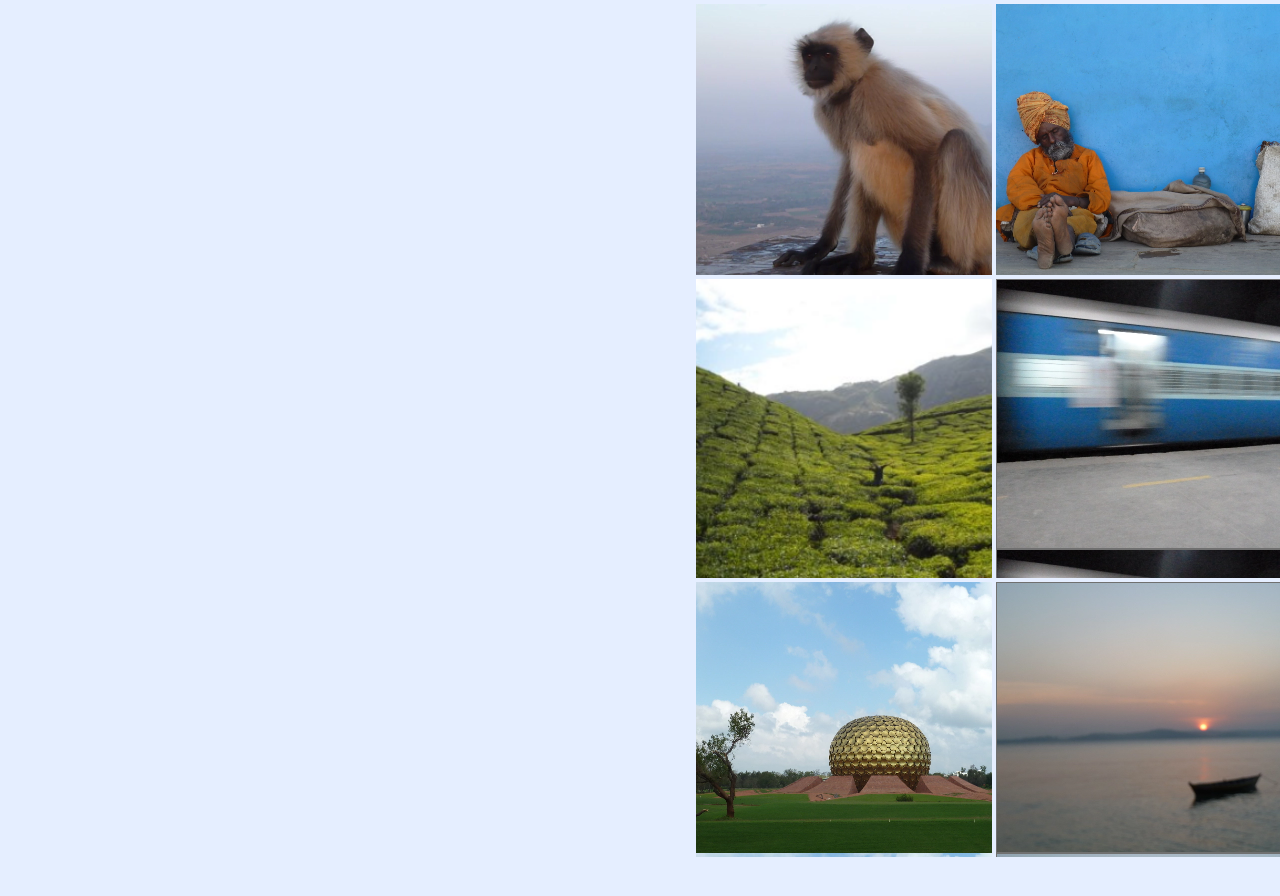
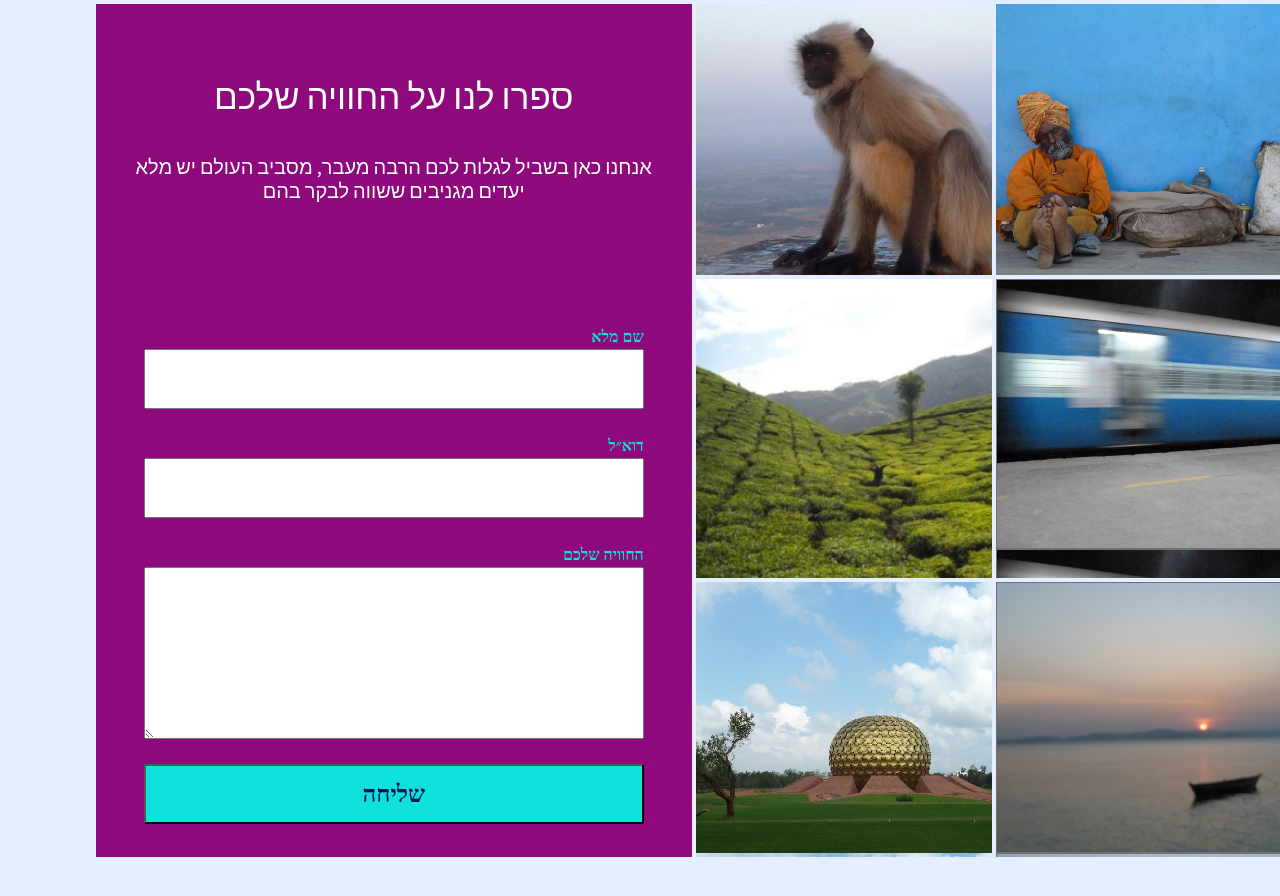
Before and after one commit to FirasQaissi/FirasQaissi, a plain HTML site: page Projects 1-6/project5/porject5.html in a window 1280 px wide. Shown: the part 908-1804 px from the top of the page. Drawn offline with nearby package versions, Linux system fonts and the light colour scheme.

Commit message:
tableform

```diff
--- a/Projects 1-6/project5/porject5.html
+++ b/Projects 1-6/project5/porject5.html
@@ -11,6 +11,7 @@
     <link rel="preconnect" href="https://fonts.googleapis.com">
     <link rel="preconnect" href="https://fonts.gstatic.com" crossorigin>
     <link href="https://fonts.googleapis.com/css2?family=Assistant:wght@200..800&display=swap" rel="stylesheet">
+    <link href="https://fonts.googleapis.com/css2?family=Heebo:wght@100..900&display=swap" rel="stylesheet" />
 </head>
 
 <body>
@@ -26,6 +27,7 @@
                 <div class="text1">
 
                     <h1>לגלות את העולם</h1>
+                    <h4>אנחנו כאן בשביל לגלות לכם הרבה מעבר, מסביב העולם יש מלא יעדים מגניבים ששווה לבקר בהם</h4>
 
 
                 </div>
@@ -40,7 +42,19 @@
 
 
                 <div class="form">
+                    <h1>ספרו לנו על החוויה שלכם</h1>
+                    <h3>אנחנו כאן בשביל לגלות לכם הרבה מעבר, מסביב העולם יש מלא יעדים מגניבים ששווה לבקר בהם</h3>
 
+                    <form class="table-form" action="">
+
+                        <label for="">שם מלא</label>
+                        <input type="text">
+                        <label for=""> דוא״ל</label>
+                        <input type="email">
+                        <label for="">החוויה שלכם</label>
+                        <textarea name="" id="area"></textarea>
+                        <input id="submit" type="submit" value="שליחה">
+                    </form>
 
 
                 </div>
--- a/Projects 1-6/project5/prostyle5.css
+++ b/Projects 1-6/project5/prostyle5.css
@@ -118,8 +118,91 @@
     display: flex;
     align-items: center;
     justify-content: center;
+    flex-direction: column;
     background-color: #020253;
     text-align: center;
     font-family: "Assistant", sans-serif;
     color: #0EE1DA;
+    padding: 8%;
+    row-gap: 10%;
 }
+
+.text1 h4 {
+    color: #F9F9F9;
+    font-size: 20px;
+}
+
+.form {
+    background-color: #8E097C;
+    display: flex;
+    flex-direction: column;
+    justify-content: start;
+    align-items: center;
+
+
+
+
+}
+
+.form h1 {
+    font-family: "Assistant", sans-serif;
+    color: #FFFFFF;
+    font-size: 35px;
+    text-align: center;
+    padding-top: 12%;
+
+}
+
+.form h3 {
+    font-size: 20px;
+    font-family: "Assistant", sans-serif;
+    color: #FFFFFF;
+    text-align: center;
+    padding: 5%;
+}
+
+.table-form {
+    display: flex;
+    flex-direction: column;
+    text-align: right;
+    padding-top: 10%;
+    direction: rtl;
+
+
+
+
+
+}
+
+.table-form label {
+    color: #0EE1DA;
+    font-size: 16px;
+    font: normal normal bold 16px/24px Heebo;
+    gap: 10%;
+    margin-top: 5%;
+
+
+}
+
+.table-form input {
+    width: 31.267rem;
+    height: 3.744rem;
+
+
+
+}
+
+textarea {
+    height: 10.763rem !important;
+    margin-top: 5%;
+
+}
+
+#submit {
+    background-color: #0EE1DA;
+    color: #011560;
+    font: normal normal bold 24px/33px Heebo;
+    font-size: 24px;
+    margin-top: 5%;
+
+}
```
